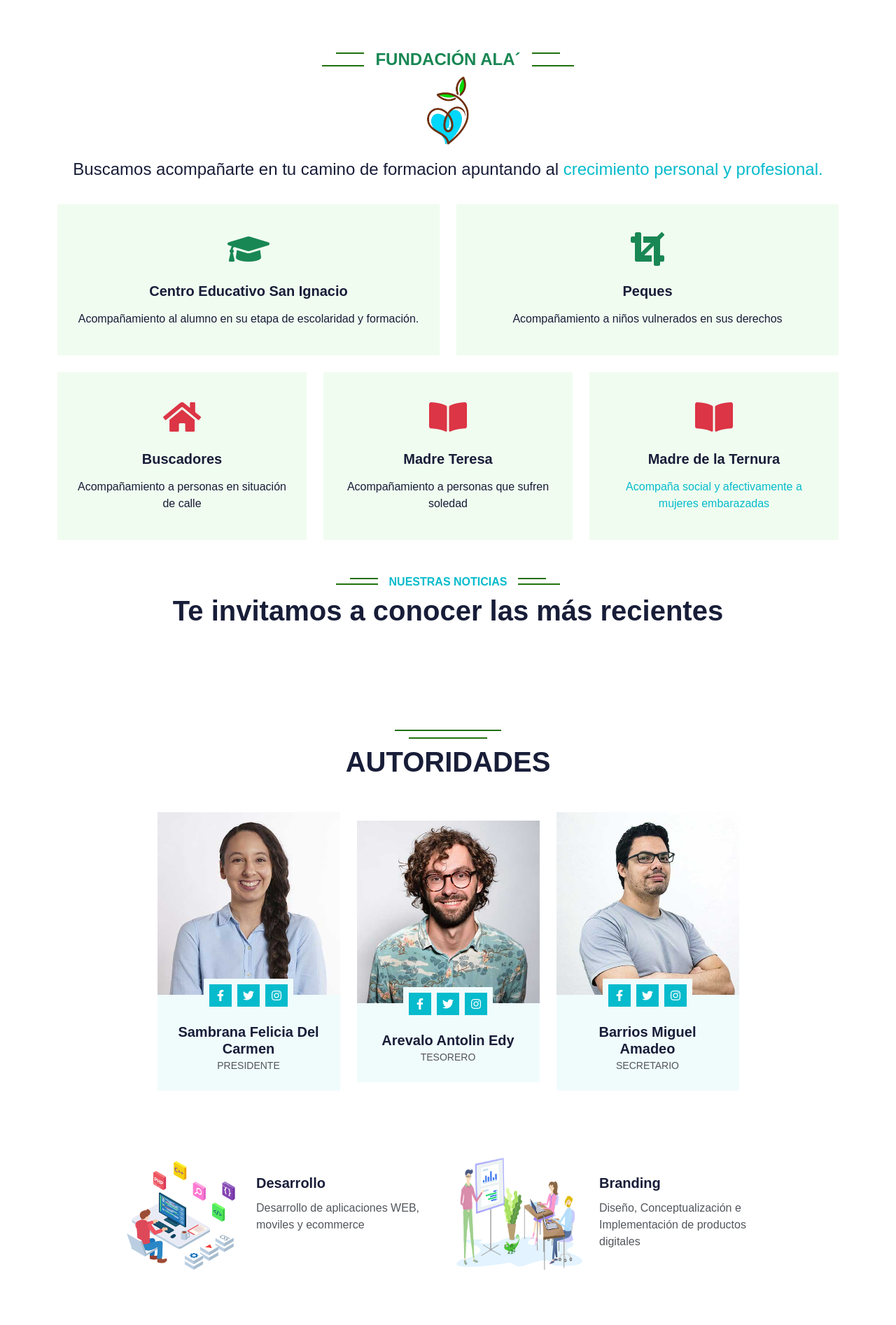
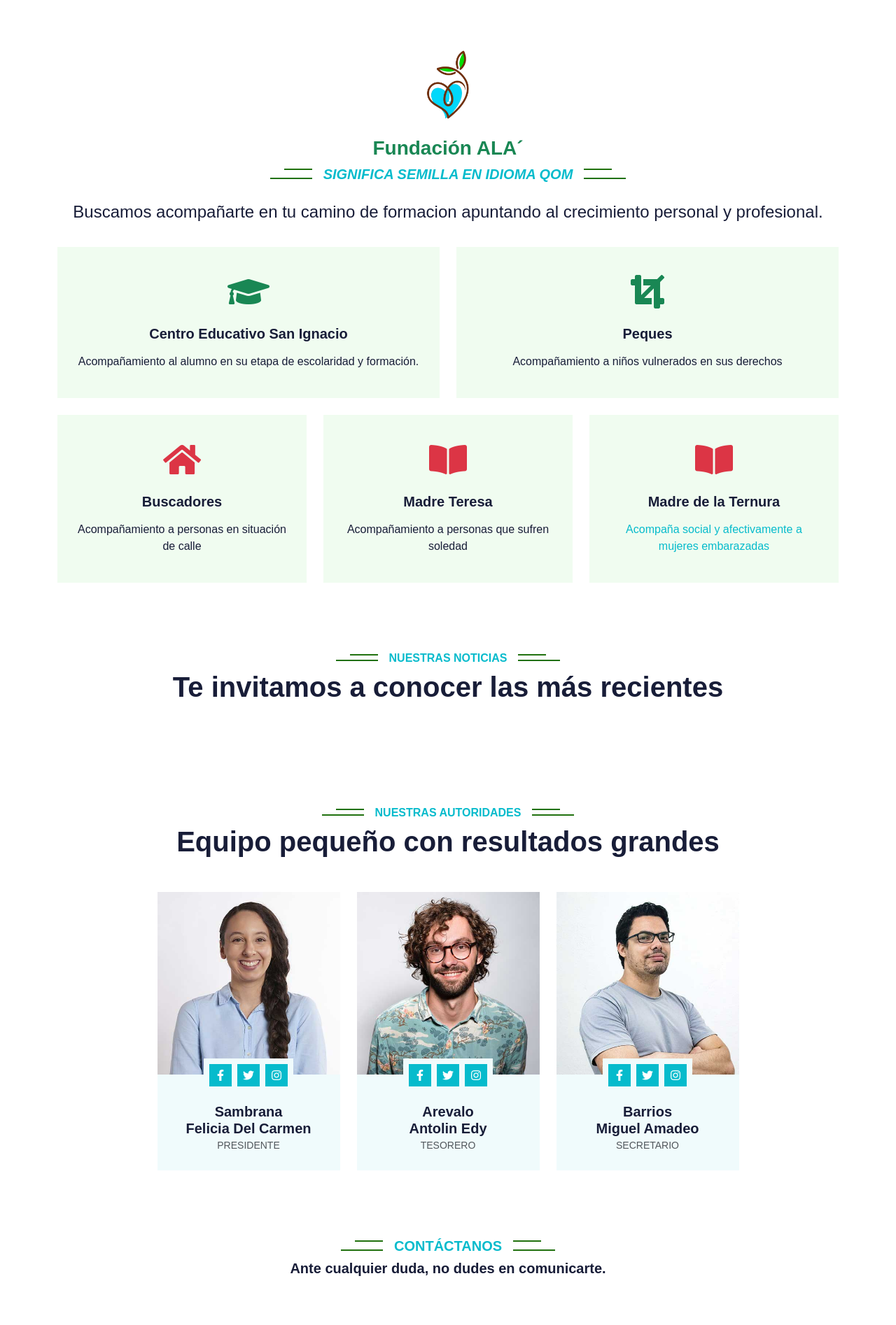
Before and after one commit to gonzalocandia92/fundacionala-informatorio, a Django app: page / in a window 1280 px wide. Shown: the part 301-2195 px from the top of the page at 70% size. Run offline with Django 4.2, Linux system fonts and the light colour scheme; data that the repository does not hold is empty; some libraries are stand-ins or nearby versions.

Commit message:
Modificación de estética

```diff
--- a/templates/base/base.html
+++ b/templates/base/base.html
@@ -61,7 +61,10 @@
                             <!--FOOTER-->
     <!--========================================================== -->
 
-      {% include 'base/footer.html' %}
+    {% include 'base/footer.html' %}
+        <!-- Back to Top -->
+        <a href="#" class="btn btn-lg btn-success btn-lg-rounded back-to-top"><i class="bi bi-arrow-up"></i></a>
+</body>
 
         <!-- Option 1: Bootstrap Bundle with Popper -->
         <script src="https://cdn.jsdelivr.net/npm/bootstrap@5.0.0-beta2/dist/js/bootstrap.bundle.min.js" integrity="sha384-b5kHyXgcpbZJO/tY9Ul7kGkf1S0CWuKcCD38l8YkeH8z8QjE0GmW1gYU5S9FOnJ0" crossorigin="anonymous"></script>
--- a/templates/base/index.html
+++ b/templates/base/index.html
@@ -120,12 +120,11 @@
 
     <div class="container-xxl py-5">
         <div class="container">
-            <div class="text-center wow fadeInUp" data-wow-delay="0.1s">
-                <h4 class="section-title bg-white text-center text-success px-3">Fundación ALA´</h4>
-                <br/>
+            <div class="text-center wow fadeIn" data-wow-delay="1s">
                 <img src="{% static 'img/ALA/loguin.png'%}" height="100">  <br/>
-                {% comment %} Ver posición y tamaño {% endcomment %}
-                <p class="p-3  fs-4"><span class="text-dark">Buscamos acompañarte en tu camino de formacion apuntando al  <span class="text-primary"> crecimiento personal y profesional.<span/></p></h4
+                <br/><h3 class="text-success">Fundación ALA´</h3>
+                <h5 class="section-title bg-white text-center text-primary px-3"> <em> Significa semilla en idioma Qom</em></h5>
+                <p class="p-3  fs-4"><span class="text-dark">Buscamos acompañarte en tu camino de formacion apuntando al crecimiento personal y profesional.</p></h4>
             </div>
             <!--recuadros-->
             <div class="row g-4">
@@ -222,8 +221,8 @@
   <div class="container-xxl py-5">
     <div class="container">
         <div class="text-center wow fadeInUp" data-wow-delay="0.1s">
-            <h6 class="section-title bg-white text-center text-primary px-3">                        </h6>
-            <h1 class="mb-5">AUTORIDADES</h1>
+            <h6 class="section-title bg-white text-center text-primary px-3">Nuestras Autoridades</h6>
+            <h1 class="mb-5">Equipo pequeño con resultados grandes</h1>
         </div>
         <div class="row g-4 justify-content-center align-items-center">
             <div class="col-lg-3 col-md-6 wow fadeInUp" data-wow-delay="0.3s">
@@ -239,7 +238,8 @@
                         </div>
                     </div>
                     <div class="text-center p-4">
-                        <h5 class="mb-0">Sambrana Felicia Del Carmen </h5>
+                        <h5 class="mb-0">Sambrana</h5>
+                        <h5 class="mb-0">Felicia Del Carmen</h5>
                         <small>PRESIDENTE</small>
                     </div>
                 </div>
@@ -257,7 +257,8 @@
                         </div>
                     </div>
                     <div class="text-center p-4">
-                        <h5 class="mb-0">Arevalo Antolin Edy</h5>
+                        <h5 class="mb-0">Arevalo</h5>
+                        <h5 class="mb-0">Antolin Edy</h5>
                         <small>TESORERO</small>
                     </div>
                 </div>
@@ -275,7 +276,8 @@
                         </div>
                     </div>
                     <div class="text-center p-4">
-                        <h5 class="mb-0">Barrios Miguel Amadeo  </h5>
+                        <h5 class="mb-0">Barrios</h5>
+                        <h5 class="mb-0">Miguel Amadeo</h5>
                         <small>SECRETARIO</small>
                     </div>
                 </div>
@@ -285,143 +287,92 @@
 </div>
 <!-- Team End -->
 
-<!--========================================================== -->
-                  <!-- TIPOS DE SERVICIOS-->
-<!--========================================================== -->
-
-
-<section class="w-100">
-    <div class="row w-75 mx-auto" id="servicios-fila-1">
-        <div class="col-lg-6 col-md-12 col-sm-12 d-flex justify-content-start my-5 icono-wrap">
-            <img src="static/img/desarrollo.png" alt="desarrollo"   width="180" height="160">
-
-            <div>
-                <h3 class="fs-5 mt-4 px-4 pb-1">Desarrollo</h3>
-                <p class="px-4">Desarrollo de aplicaciones WEB, moviles y ecommerce</p>
-            </div>
-
-        </div>
-
-        <div class="col-lg-6 col-md-12 col-sm-12 d-flex justify-content-start  my-5 icono-wrap">
-            <img src="static/img/concepto.png" alt="concepto" width="180" height="160">
-
-            <div>
-                <h3 class="fs-5 mt-4 px-4 pb-1 icono-wrap">Branding</h3>
-                <p class="px-4">Diseño, Conceptualización e Implementación de productos digitales</p>
-            </div>
-        </div>
-    </div>
-
-    <div class="row w-75 mx-auto mb-5" id="servicios-fila-2">
-        <div class="col-lg-6 col-md-12 col-sm-12 d-flex justify-content-start  my-5 icono-wrap">
-            <img src="static/img/comunicaciones.png" alt="comunicaciones" width="180" height="160">
-
-            <div>
-                <h3 class="fs-5 mt-4 px-4 pb-1">Comunicaciones</h3>
-                <p class="px-4">Desarrollo  del plan de comunicaciones para sus clientes.</p>
-            </div>
-        </div>
-
-        <div class="col-lg-6 col-md-12 col-sm-12 d-flex justify-content-start my-5 icono-wrap">
-            <img src="static/img/seo.png" alt="seo" width="180" height="160" >
-
-            <div>
-                <h3 class="fs-5 mt-4 px-4 pb-1">SEO</h3>
-                <p class="px-4">Analizamos la eficiencia y optimizamos los sitios WEB</p>
-            </div>
-        </div>
-    </div>
-</section>
-
-
-
-<!--========================================================== -->
-                <!-- SECCION ACERCA DE NOSOTROS-->
-<!--========================================================== -->
-
-  <section>
-      <div class="container w-50 m-auto text-center" id="equipo">
-        <h3
-
-          <h1 class="mb-5 fs-2">Equipo pequeño con <span class="text-success">resultados Grandes</span>.</h1>
-
-          <p class="fs-4 ">Siempre buscamos las personas adecuadas para que trabajen con nosotros. Si te sientes listo para este reto, te esperamos para que te unas a nosotros.</p>
-      </div>
-
-      <div class="mt-5 text-center">
-          <img id="img-equipo" src="static/img/equipo.jpg" alt="equipo">
-      </div>
-
-      <div id="local" class="border-top border-2">
-          <div class="mapa"> </div>
-          <div>
-              <div class="wrapper-local">
-                  <h2>Ubicado en Chaco, Resistencia</h2>
-                  <h2 class="text-success mb-4" id="typewriter"></h2>
-                  <p class="fs-5 text-body">Elijimos Resistencia para nuestra oficina con el objetivo de estar cerca a nuestros clientes. ¡Visitennos y no se arrepentiran!</p>
-                  <section class="d-flex justify-content-start" id="numeros-local">
-                      <div>
-                          <p class="text-primary fs-5">200</p>
-                          <p>Dias de Sol</p>
-                      </div>
-                      <div>
-                          <p class="text-primary fs-5">100%</p>
-                          <p>Aprobado</p>
-                      </div>
-                      <div>
-                          <p class="text-primary fs-5">28°C</p>
-                          <p>Temperatura</p>
-                      </div>
-                </section>
-              </div>
-          </div>
-      </div>
-
-  </section>
 
 
 <!--========================================================== -->
                     <!-- SECCION CONTACTOS-->
 <!--========================================================== -->
 
-  <section id="seccion-contacto" class="border-bottom border-secondary border-2">
-    <div id="bg-contactos">
-      <svg xmlns="http://www.w3.org/2000/svg" viewBox="0 0 1440 320"><path fill="#07240c" fill-opacity="1" d="M0,32L120,42.7C240,53,480,75,720,74.7C960,75,1200,53,1320,42.7L1440,32L1440,320L1320,320C1200,320,960,320,720,320C480,320,240,320,120,320L0,320Z"></path></svg>
+<div class="container-xxl py-5">
+    <div class="container">
+        <div class="text-center wow fadeInUp" >
+            <h5 class="section-title bg-white text-center text-primary px-3">Contáctanos</h5>
+            <h5 class="mb-5">Ante cualquier duda, no dudes en comunicarte.</h5><br/>
+        </div>
+        <div class="row g-4">
+            <div class="col-lg-4 col-md-6 wow fadeInUp" data-wow-delay="0.1s">
+                <h5>También podés acercarte a nosotros</h5>
+                <p class="mb-4">Nos encontramos en el barrio fulano de tal, específicamente en la calle tanto al 1055. Nuestros horarios de atención: Lunes a viernes de 08 a 12 y de 16 a 21.</p>
+                <div class="d-flex align-items-center mb-3">
+                    <div class="d-flex align-items-center justify-content-center flex-shrink-0 bg-dark" style="width: 50px; height: 50px;">
+                        <i class="fa fa-map-marker-alt text-light"></i>
+                    </div>
+                    <div class="ms-3">
+                        <h5 class="text-dark">Office</h5>
+                        <p class="mb-0">123 Street, New York, USA</p>
+                    </div>
+                </div>
+                <div class="d-flex align-items-center mb-3">
+                    <div class="d-flex align-items-center justify-content-center flex-shrink-0 bg-success" style="width: 50px; height: 50px;">
+                        <i class="fa fa-phone-alt text-white"></i>
+                    </div>
+                    <div class="ms-3">
+                        <h5 class="text-success">Mobile</h5>
+                        <p class="mb-0">+012 345 67890</p>
+                    </div>
+                </div>
+                <div class="d-flex align-items-center">
+                    <div class="d-flex align-items-center justify-content-center flex-shrink-0 bg-danger" style="width: 50px; height: 50px;">
+                        <i class="fa fa-envelope-open text-white"></i>
+                    </div>
+                    <div class="ms-3">
+                        <h5 class="text-danger">Email</h5>
+                        <p class="mb-0">info@example.com</p>
+                    </div>
+                </div>
+            </div>
+            <div class="col-lg-4 col-md-6 wow fadeInUp" data-wow-delay="0.3s">
+                <iframe class="position-relative rounded w-100 h-100"
+                    src="https://www.google.com/maps/embed?pb=!1m18!1m12!1m3!1d56644.45948592787!2d-59.03036479130049!3d-27.46058095955579!2m3!1f0!2f0!3f0!3m2!1i1024!2i768!4f13.1!3m3!1m2!1s0x94450c62a6f5f70b%3A0xf03ac86511c2cd6d!2sResistencia%2C%20Chaco!5e0!3m2!1ses!2sar!4v1671067722224!5m2!1ses!2sar"
+                    frameborder="0" style="min-height: 300px; border:0;" allowfullscreen="" aria-hidden="false"
+                    tabindex="0"></iframe>
+            </div>
+            <div class="col-lg-4 col-md-12 wow fadeInUp" data-wow-delay="0.5s">
+                <form>
+                    <div class="row g-3">
+                        <div class="col-md-6">
+                            <div class="form-floating">
+                                <input type="text" class="form-control" id="name" placeholder="Your Name">
+                                <label for="name">Nombre y Apellido</label>
+                            </div>
+                        </div>
+                        <div class="col-md-6">
+                            <div class="form-floating">
+                                <input type="email" class="form-control" id="email" placeholder="Your Email">
+                                <label for="email">Email</label>
+                            </div>
+                        </div>
+                        <div class="col-12">
+                            <div class="form-floating">
+                                <input type="text" class="form-control" id="subject" placeholder="Subject">
+                                <label for="subject">Asunto</label>
+                            </div>
+                        </div>
+                        <div class="col-12">
+                            <div class="form-floating">
+                                <textarea class="form-control" placeholder="Leave a message here" id="message" style="height: 150px"></textarea>
+                                <label for="message">Mensaje</label>
+                            </div>
+                        </div>
+                        <div class="col-12">
+                            <button class="btn btn-success w-100 py-3" type="submit">Enviar</button>
+                        </div>
+                    </div>
+                </form>
+            </div>
+        </div>
     </div>
-
-
-<!--========================================================== -->
-                    <!-- CONTENEDOR DEL FORMULARIO -->
-<!--========================================================== -->
-
-    <div class="container  border-top border-primary " style="max-width: 500px" id="contenedor-formulario">
-        <div class="text-center mb-4" id="titulo-formulario">
-          <div><img src="static/img/support.png" alt="" class="img-fluid ps-5"></div>
-          <h2>Contactanos</h2>
-          <p class="fs-5">Estamos aqui para hacer realidad de tus proyectos</p>
-        </div>
-
-
-
-        <form   method="POST" data-netlify="true" action="#">
-          <div class= "mb-3">
-            <input type="email" class="form-control" id="email" name="email" placeholder="nombre@ejemplo.com">
-          </div>
-          <div class="mb-3">
-            <input type="input" class="form-control" id="name" name="name" placeholder="John Doe">
-          </div>
-          <div class="mb-3">
-            <input type="tel" class="form-control" name="phone" id="phone" placeholder="Teléfono">
-          </div>
-          <div class="mb-3">
-            <textarea class="form-control" name="message" id="message" rows="4"></textarea>
-          </div>
-          <div class="mb-3">
-            <button type="submit" class=" btn btn-success w-100 fs-5">Enviar Mensaje</button>
-          </div>
-        </form>
-    </div>
-  </section>
+</div>
 
 
 {% endblock %}
```
